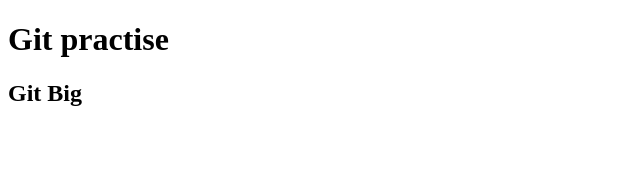
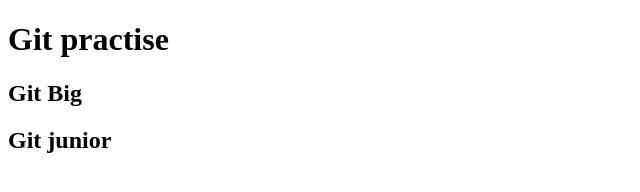
Before and after one commit to ahsan-asif/git-preactise, a plain HTML site: page index.html in a window 1280 px wide. Shown: the whole page, without its empty margins (0-640 px from the left). Drawn offline with Linux system fonts and the light colour scheme.

Commit message:
junior comit

```diff
--- a/index.html
+++ b/index.html
@@ -7,5 +7,7 @@
   <body>
       <h1>Git practise</h1>
       <h2>Git Big</h2>
+      <h2>Git junior</h2>
+
   </body>
 </html>
```
